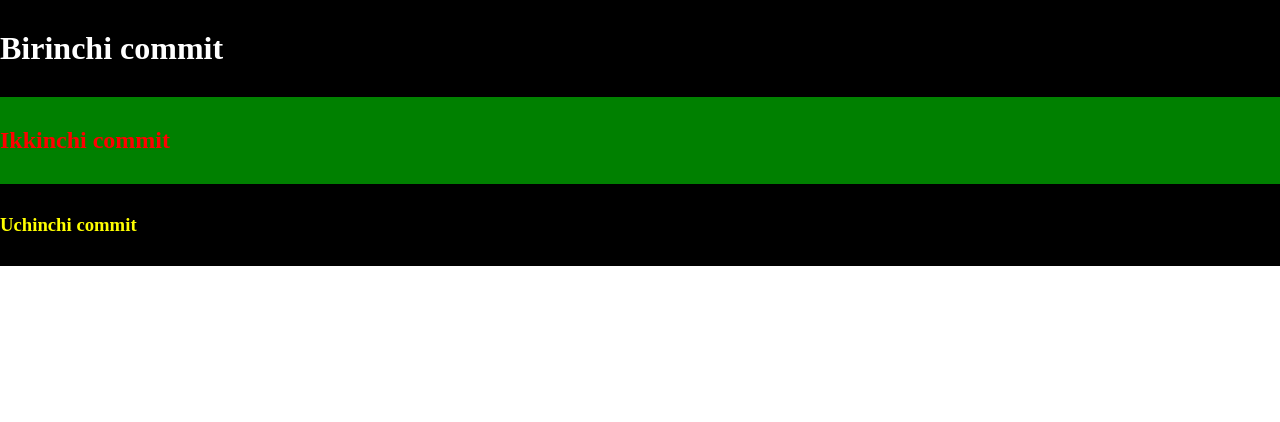
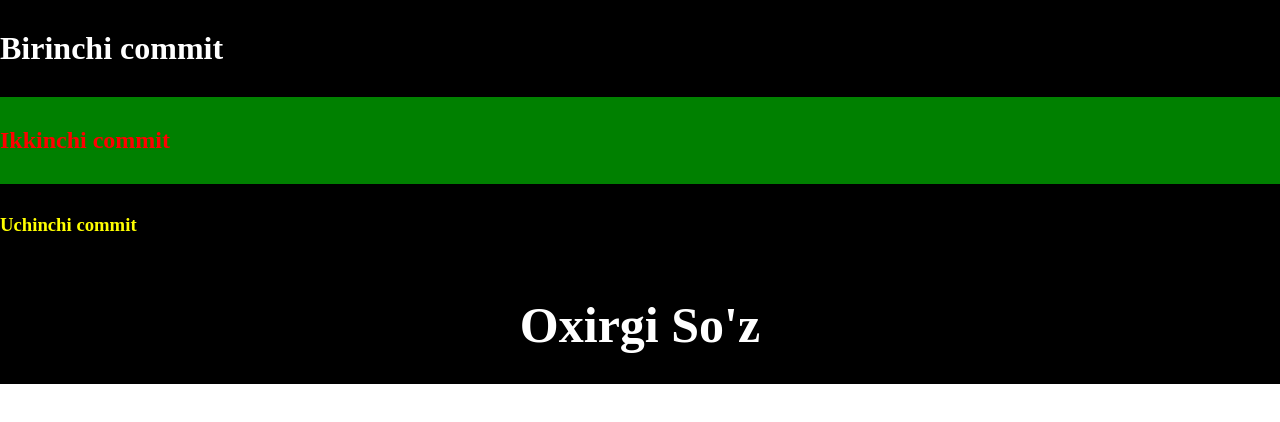
Before and after one commit to Mirfozil2000/second-lesson, a plain HTML site: page index.html in a window 1280 px wide. Drawn offline with Linux system fonts and the light colour scheme.

Commit message:
h1 qoshildi

```diff
--- a/index.html
+++ b/index.html
@@ -10,5 +10,6 @@
     <h1>Birinchi commit</h1>
     <h2>Ikkinchi commit</h2>
     <h3>Uchinchi commit</h3>
+    <h1 style="text-align: center; font-size: 50px;">Oxirgi So'z</h1>
 </body>
 </html>
```
